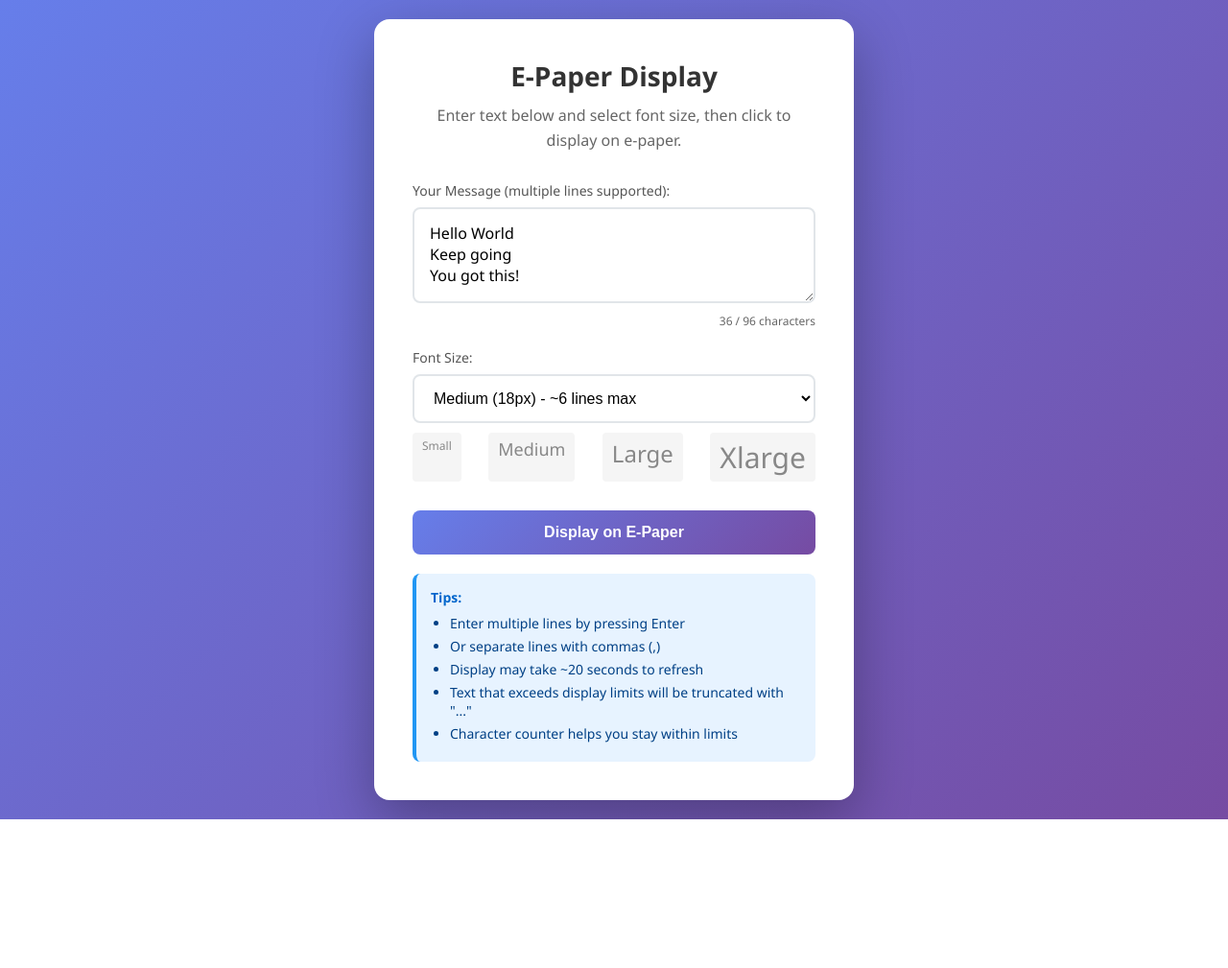
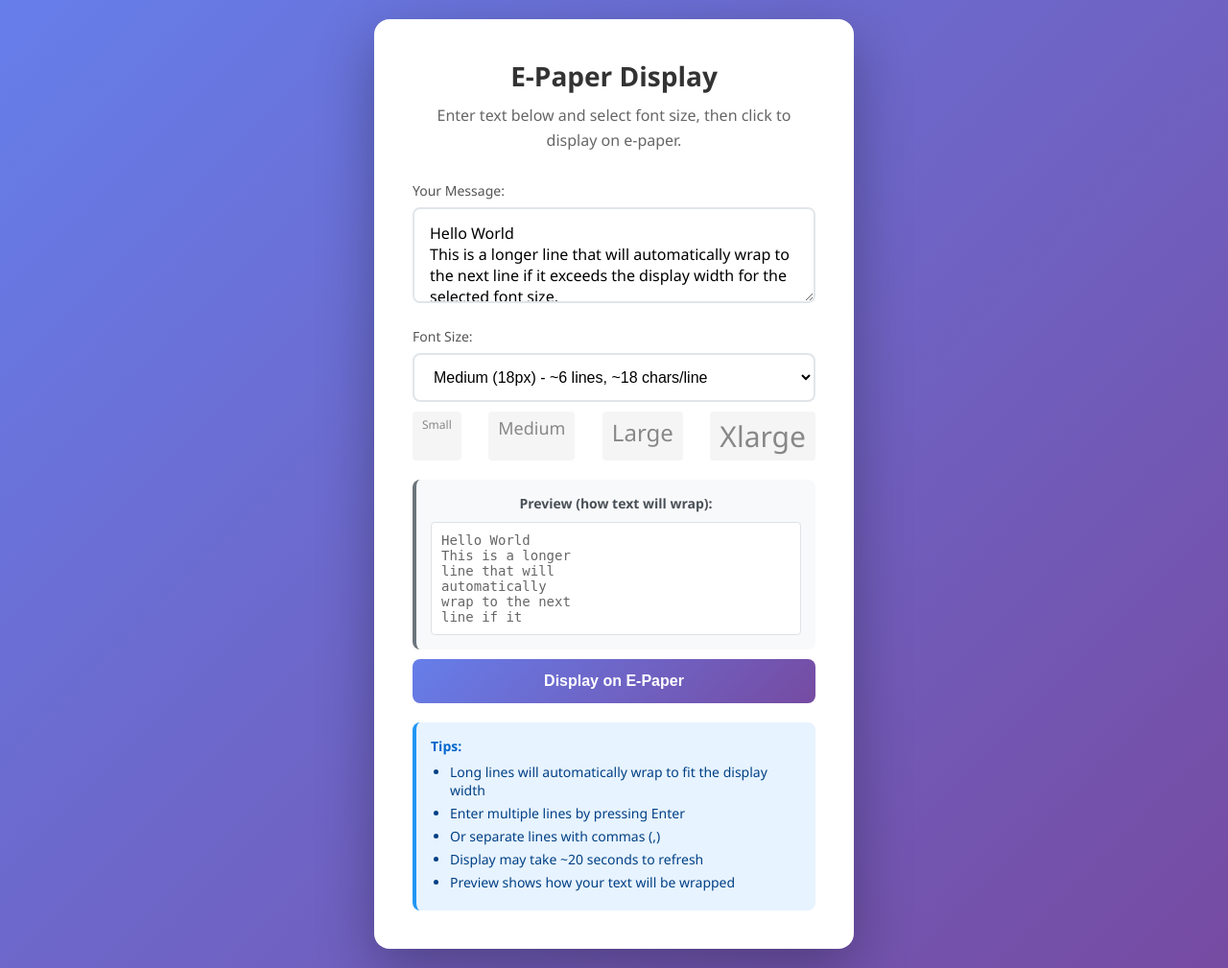
Before and after one commit to Einwegbecher/tiny-cal, a Flask app: page / in a window 1280 px wide. Shown: the whole page at 96% size. Before the commit the page ends 854 px from the top, so only its background shows below. Run offline with Flask 3, Linux system fonts and the light colour scheme.

Commit message:
Fix text wrapping: implement automatic line wrapping instead of truncation
- Added wrap_text() function to split long lines at word boundaries
- Lines now automatically wrap to next line when exceeding display width
- No more '...' truncation - text flows naturally
- Added live preview in UI showing how text will wrap
- Preview updates as you type or change font size
- Improved character width estimates for better wrapping accuracy
- Removed character counter (replaced with preview)
- Added preview section showing wrapped text

Co-authored-by: Einwegbecher <Einwegbecher@users.noreply.github.com>

```diff
--- a/app.py
+++ b/app.py
@@ -14,51 +14,17 @@ FONT_SIZES = {
     'xlarge': 30
 }
 
-# Calculate max characters per line based on display width (200px after rotation)
-# Approximate character widths at different font sizes
+# Character width estimates for each font size (average width per character)
 CHAR_WIDTHS = {
-    'small': 8,    # ~8px per char at 12px font
-    'medium': 11,  # ~11px per char at 18px font
-    'large': 15,   # ~15px per char at 24px font
+    'small': 7,    # ~7px per char at 12px font
+    'medium': 10,  # ~10px per char at 18px font
+    'large': 14,   # ~14px per char at 24px font
     'xlarge': 18   # ~18px per char at 30px font
 }
 
 # Display dimensions after rotation (200x200)
 DISPLAY_WIDTH = 200
 DISPLAY_HEIGHT = 200
-
-
-def get_max_chars_per_line(font_size_key):
-    """Calculate maximum characters that fit in one line."""
-    char_width = CHAR_WIDTHS.get(font_size_key, 12)
-    # Leave some margin (20px total: 10px left + 10px right)
-    return max(1, (DISPLAY_WIDTH - 20) // char_width)
-
-
-def get_max_lines(font_size_key):
-    """Calculate maximum lines that fit on the display."""
-    font_size = FONT_SIZES.get(font_size_key, 20)
-    line_height = font_size + 8  # padding
-    # Leave some margin (40px total: 20px top + 20px bottom)
-    return max(1, (DISPLAY_HEIGHT - 40) // line_height)
-
-
-def get_max_total_chars(font_size_key):
-    """Calculate maximum total characters (chars per line * max lines)."""
-    return get_max_chars_per_line(font_size_key) * get_max_lines(font_size_key)
-
-
-@app.route('/')
-def index():
-    """Render the main page with the form."""
-    default_font = 'medium'
-    return render_template('index.html',
-                         printed_message=None,
-                         font_sizes=FONT_SIZES,
-                         default_font=default_font,
-                         max_chars_per_line={k: get_max_chars_per_line(k) for k in FONT_SIZES},
-                         max_lines={k: get_max_lines(k) for k in FONT_SIZES},
-                         max_total_chars={k: get_max_total_chars(k) for k in FONT_SIZES})
 
 
 def get_font(size_key, fallback_size=20):
@@ -73,10 +39,61 @@ def get_font(size_key, fallback_size=20):
             return ImageFont.load_default()
 
 
+def get_max_chars_per_line(font_size_key):
+    """Calculate maximum characters that fit in one line."""
+    char_width = CHAR_WIDTHS.get(font_size_key, 10)
+    # Leave margin: 10px left + 10px right = 20px total
+    return max(1, (DISPLAY_WIDTH - 20) // char_width)
+
+
+def get_max_lines(font_size_key):
+    """Calculate maximum lines that fit on the display."""
+    font_size = FONT_SIZES.get(font_size_key, 20)
+    line_height = font_size + 8  # padding
+    # Leave margin: 20px top + 20px bottom = 40px total
+    return max(1, (DISPLAY_HEIGHT - 40) // line_height)
+
+
+def wrap_text(text, max_chars_per_line):
+    """
+    Wrap text to multiple lines if it exceeds max_chars_per_line.
+    Preserves existing newlines and wraps long lines.
+    """
+    lines = []
+    # Split by existing newlines first
+    for paragraph in text.split('\n'):
+        paragraph = paragraph.strip()
+        if not paragraph:
+            continue
+        # Split long lines into chunks
+        while len(paragraph) > max_chars_per_line:
+            # Find the last space before max_chars_per_line to avoid breaking words
+            split_pos = paragraph[:max_chars_per_line].rfind(' ')
+            if split_pos <= 0:  # No space found, force break
+                split_pos = max_chars_per_line
+            lines.append(paragraph[:split_pos])
+            paragraph = paragraph[split_pos:].lstrip()
+        if paragraph:
+            lines.append(paragraph)
+    return lines
+
+
+@app.route('/')
+def index():
+    """Render the main page with the form."""
+    default_font = 'medium'
+    return render_template('index.html',
+                         printed_message=None,
+                         font_sizes=FONT_SIZES,
+                         default_font=default_font,
+                         max_chars_per_line={k: get_max_chars_per_line(k) for k in FONT_SIZES},
+                         max_lines={k: get_max_lines(k) for k in FONT_SIZES})
+
+
 def display_on_epaper(message, font_size_key='medium'):
     """
     Display a message on the Waveshare e-paper display.
-    Supports multi-line text with adjustable font size and automatic truncation.
+    Supports multi-line text with automatic line wrapping and font size control.
     Uses the same approach as quick_test.py: creates canvas with reversed dimensions
     (height x width) for portrait design, then rotates 90 degrees for landscape display.
     """
@@ -99,22 +116,25 @@ def display_on_epaper(message, font_size_key='medium'):
         max_lines = get_max_lines(font_size_key)
 
         # Split message into lines (supports both newline-separated and comma-separated)
-        lines = message.replace(',', '\n').split('\n')
-        lines = [line.strip() for line in lines if line.strip()]
+        raw_lines = message.replace(',', '\n').split('\n')
 
-        # If no lines or empty, use default
-        if not lines:
-            lines = ["Hello World"]
+        # Wrap each line to fit display width
+        wrapped_lines = []
+        for line in raw_lines:
+            line = line.strip()
+            if line:
+                wrapped_lines.extend(wrap_text(line, max_chars_per_line))
 
-        # Truncate lines that are too long
-        truncated_lines = []
-        for line in lines[:max_lines]:  # Limit to max lines
-            if len(line) > max_chars_per_line:
-                truncated_lines.append(line[:max_chars_per_line] + '...')
-            else:
-                truncated_lines.append(line)
+        # If no lines, use default
+        if not wrapped_lines:
+            wrapped_lines = ["Hello World"]
 
-        print(f"Displaying {len(truncated_lines)} lines (max {max_lines})")
+        # Limit to max lines that fit on display
+        display_lines = wrapped_lines[:max_lines]
+
+        print(f"Displaying {len(display_lines)} lines (max {max_lines})")
+        for i, line in enumerate(display_lines):
+            print(f"  Line {i+1}: {line}")
 
         # Create canvas with REVERSED dimensions (Height x Width) for portrait design
         canvas = Image.new('1', (epd.height, epd.width), 255)
@@ -126,7 +146,7 @@ def display_on_epaper(message, font_size_key='medium'):
         # Draw each line on the portrait canvas
         y_position = 20  # Start a bit higher for larger fonts
 
-        for line in truncated_lines:
+        for line in display_lines:
             draw.text((10, y_position), line, font=system_font, fill=0)
             y_position += line_height
 
@@ -164,8 +184,7 @@ def print_message():
                          font_sizes=FONT_SIZES,
                          default_font=font_size,
                          max_chars_per_line={k: get_max_chars_per_line(k) for k in FONT_SIZES},
-                         max_lines={k: get_max_lines(k) for k in FONT_SIZES},
-                         max_total_chars={k: get_max_total_chars(k) for k in FONT_SIZES})
+                         max_lines={k: get_max_lines(k) for k in FONT_SIZES})
 
 
 if __name__ == '__main__':
--- a/templates/index.html
+++ b/templates/index.html
@@ -75,14 +75,6 @@
             border-color: #667eea;
         }
 
-        textarea.warning {
-            border-color: #ffc107;
-        }
-
-        textarea.error {
-            border-color: #dc3545;
-        }
-
         select {
             width: 100%;
             padding: 14px 16px;
@@ -122,13 +114,6 @@
             transform: translateY(0);
         }
 
-        button:disabled {
-            background: #ccc;
-            cursor: not-allowed;
-            transform: none;
-            box-shadow: none;
-        }
-
         .message {
             margin-top: 25px;
             padding: 15px;
@@ -142,13 +127,6 @@
             background: #d4edda;
             color: #155724;
             border: 1px solid #c3e6cb;
-            display: block;
-        }
-
-        .message.warning {
-            background: #fff3cd;
-            color: #856404;
-            border: 1px solid #ffeeba;
             display: block;
         }
 
@@ -204,19 +182,30 @@
             font-size: 12px;
         }
 
-        .char-counter {
-            text-align: right;
-            font-size: 12px;
-            color: #666;
-            margin-top: 5px;
+        .preview-section {
+            margin-top: 20px;
+            padding: 15px;
+            background: #f8f9fa;
+            border-radius: 8px;
+            border-left: 4px solid #6c757d;
         }
 
-        .char-counter.warning {
-            color: #ffc107;
+        .preview-section h4 {
+            color: #495057;
+            margin-bottom: 10px;
+            font-size: 14px;
         }
 
-        .char-counter.error {
-            color: #dc3545;
+        .preview-text {
+            font-family: monospace;
+            font-size: 14px;
+            color: #666;
+            white-space: pre-wrap;
+            background: white;
+            padding: 10px;
+            border-radius: 4px;
+            border: 1px solid #dee2e6;
+            text-align: left;
         }
     </style>
 </head>
@@ -227,24 +216,17 @@
 
         <form action="/print" method="POST" id="displayForm">
             <div class="form-group">
-                <label for="message">Your Message (multiple lines supported):</label>
-                <textarea id="message" name="message" placeholder="Enter text to display..." required oninput="updateCharCounter()">Hello World
-Keep going
-You got this!</textarea>
-                <div class="char-counter" id="charCounter">
-                    <span id="charCount">0</span> / <span id="maxChars">0</span> characters
-                </div>
+                <label for="message">Your Message:</label>
+                <textarea id="message" name="message" placeholder="Enter text to display..." required>Hello World
+This is a longer line that will automatically wrap to the next line if it exceeds the display width for the selected font size.</textarea>
             </div>
 
             <div class="form-group">
                 <label for="font_size">Font Size:</label>
-                <select id="font_size" name="font_size" onchange="updateCharCounter()">
+                <select id="font_size" name="font_size">
                     {% for size_key, size_value in font_sizes.items() %}
-                    <option value="{{ size_key }}" {% if size_key == default_font %}selected{% endif %}
-                            data-max-chars="{{ max_total_chars[size_key] }}"
-                            data-max-lines="{{ max_lines[size_key] }}"
-                            data-chars-per-line="{{ max_chars_per_line[size_key] }}">
-                        {{ size_key|capitalize }} ({{ size_value }}px) - ~{{ max_lines[size_key] }} lines max
+                    <option value="{{ size_key }}" {% if size_key == default_font %}selected{% endif %}>
+                        {{ size_key|capitalize }} ({{ size_value }}px) - ~{{ max_lines[size_key] }} lines, ~{{ max_chars_per_line[size_key] }} chars/line
                     </option>
                     {% endfor %}
                 </select>
@@ -255,7 +237,12 @@ You got this!</textarea>
                 </div>
             </div>
 
-            <button type="submit" id="submitBtn">Display on E-Paper</button>
+            <div class="preview-section">
+                <h4>Preview (how text will wrap):</h4>
+                <div class="preview-text" id="previewText"></div>
+            </div>
+
+            <button type="submit">Display on E-Paper</button>
         </form>
 
         {% if printed_message %}
@@ -267,11 +254,11 @@ You got this!</textarea>
         <div class="tips">
             <h4>Tips:</h4>
             <ul>
+                <li>Long lines will automatically wrap to fit the display width</li>
                 <li>Enter multiple lines by pressing Enter</li>
                 <li>Or separate lines with commas (,)</li>
                 <li>Display may take ~20 seconds to refresh</li>
-                <li>Text that exceeds display limits will be truncated with "..."</li>
-                <li>Character counter helps you stay within limits</li>
+                <li>Preview shows how your text will be wrapped</li>
             </ul>
         </div>
     </div>
@@ -281,46 +268,67 @@ You got this!</textarea>
         function getCurrentLimits() {
             const select = document.getElementById('font_size');
             const selectedOption = select.options[select.selectedIndex];
-            return {
-                maxChars: parseInt(selectedOption.dataset.maxChars) || 200,
-                maxLines: parseInt(selectedOption.dataset.maxLines) || 8,
-                charsPerLine: parseInt(selectedOption.dataset.charsPerLine) || 20
-            };
+            const optionText = selectedOption.text;
+
+            // Extract max lines and chars per line from option text
+            const match = optionText.match(/~(\d+) lines, ~(\d+) chars\/line/);
+            if (match) {
+                return {
+                    maxLines: parseInt(match[1]),
+                    maxCharsPerLine: parseInt(match[2])
+                };
+            }
+            return { maxLines: 8, maxCharsPerLine: 15 };
         }
 
-        // Update character counter
-        function updateCharCounter() {
-            const textarea = document.getElementById('message');
-            const counter = document.getElementById('charCounter');
-            const charCount = document.getElementById('charCount');
-            const maxCharsSpan = document.getElementById('maxChars');
-            const submitBtn = document.getElementById('submitBtn');
+        // Wrap text for preview (mimics server-side wrapping)
+        function wrapTextForPreview(text, maxCharsPerLine) {
+            const lines = text.split('\n');
+            const wrappedLines = [];
 
-            const limits = getCurrentLimits();
-            const text = textarea.value;
-            const charCountValue = text.length;
-            const maxChars = limits.maxChars;
+            for (const line of lines) {
+                const trimmed = line.trim();
+                if (!trimmed) continue;
 
-            charCount.textContent = charCountValue;
-            maxCharsSpan.textContent = maxChars;
-
-            // Update counter color based on usage
-            counter.className = 'char-counter';
-            if (charCountValue > maxChars * 0.8) {
-                counter.classList.add('warning');
-            }
-            if (charCountValue > maxChars) {
-                counter.classList.remove('warning');
-                counter.classList.add('error');
+                let currentLine = trimmed;
+                while (currentLine.length > maxCharsPerLine) {
+                    // Find the last space before maxCharsPerLine
+                    let splitPos = currentLine.substring(0, maxCharsPerLine).lastIndexOf(' ');
+                    if (splitPos <= 0) {
+                        splitPos = maxCharsPerLine;
+                    }
+                    wrappedLines.push(currentLine.substring(0, splitPos));
+                    currentLine = currentLine.substring(splitPos).trim();
+                }
+                if (currentLine) {
+                    wrappedLines.push(currentLine);
+                }
             }
 
-            // Optionally disable submit button if over limit
-            // submitBtn.disabled = charCountValue > maxChars;
+            return wrappedLines;
         }
 
-        // Initialize counter on page load
+        // Update preview
+        function updatePreview() {
+            const textarea = document.getElementById('message');
+            const preview = document.getElementById('previewText');
+            const limits = getCurrentLimits();
+
+            const lines = wrapTextForPreview(textarea.value, limits.maxCharsPerLine);
+            const displayLines = lines.slice(0, limits.maxLines);
+
+            preview.textContent = displayLines.join('\n');
+        }
+
+        // Initialize on page load
         document.addEventListener('DOMContentLoaded', function() {
-            updateCharCounter();
+            const textarea = document.getElementById('message');
+            const fontSelect = document.getElementById('font_size');
+
+            textarea.addEventListener('input', updatePreview);
+            fontSelect.addEventListener('change', updatePreview);
+
+            updatePreview();
         });
     </script>
 </body>
```
